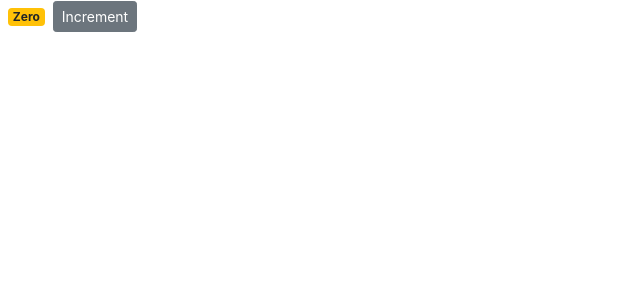
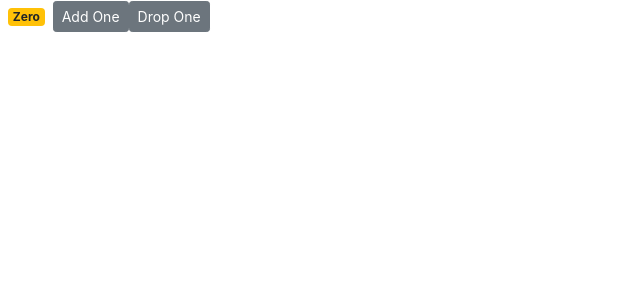
Before and after one commit to jbcastro/counter-app, a React (Create React App) app: page / in a window 1280 px wide. Shown: the top 300 px of the page, without its empty margins (0-640 px from the left). Built offline with nearby package versions, Linux system fonts and the light colour scheme.

Commit message:
6 commit, 110mins, gone rogue and did the counter meself

```diff
--- a/src/componets/counter.jsx
+++ b/src/componets/counter.jsx
@@ -8,10 +8,13 @@ class Counter extends Component {
   //   constructor() {
   //     super();
   //     this.handleIncrement = this.handleIncrement.bind(this);
-  //   testing}
+  //   }
 
-  handleIncrement = () => {
-    console.log("Increment Clicked", this);
+  handleIncrement1 = () => {
+    this.setState({ count: this.state.count + 1 });
+  };
+  handleIncrement2 = () => {
+    this.setState({ count: this.state.count - 1 });
   };
 
   render() {
@@ -19,10 +22,16 @@ class Counter extends Component {
       <div>
         <span className={this.getBadgeClasses()}>{this.formatCount()}</span>
         <button
-          onClick={this.handleIncrement}
+          onClick={this.handleIncrement1}
           className="btn btn-secondary btn-sm"
         >
-          Increment
+          Add One
+        </button>
+        <button
+          onClick={this.handleIncrement2}
+          className="btn btn-secondary btn-sm"
+        >
+          Drop One
         </button>
       </div>
     );
```
